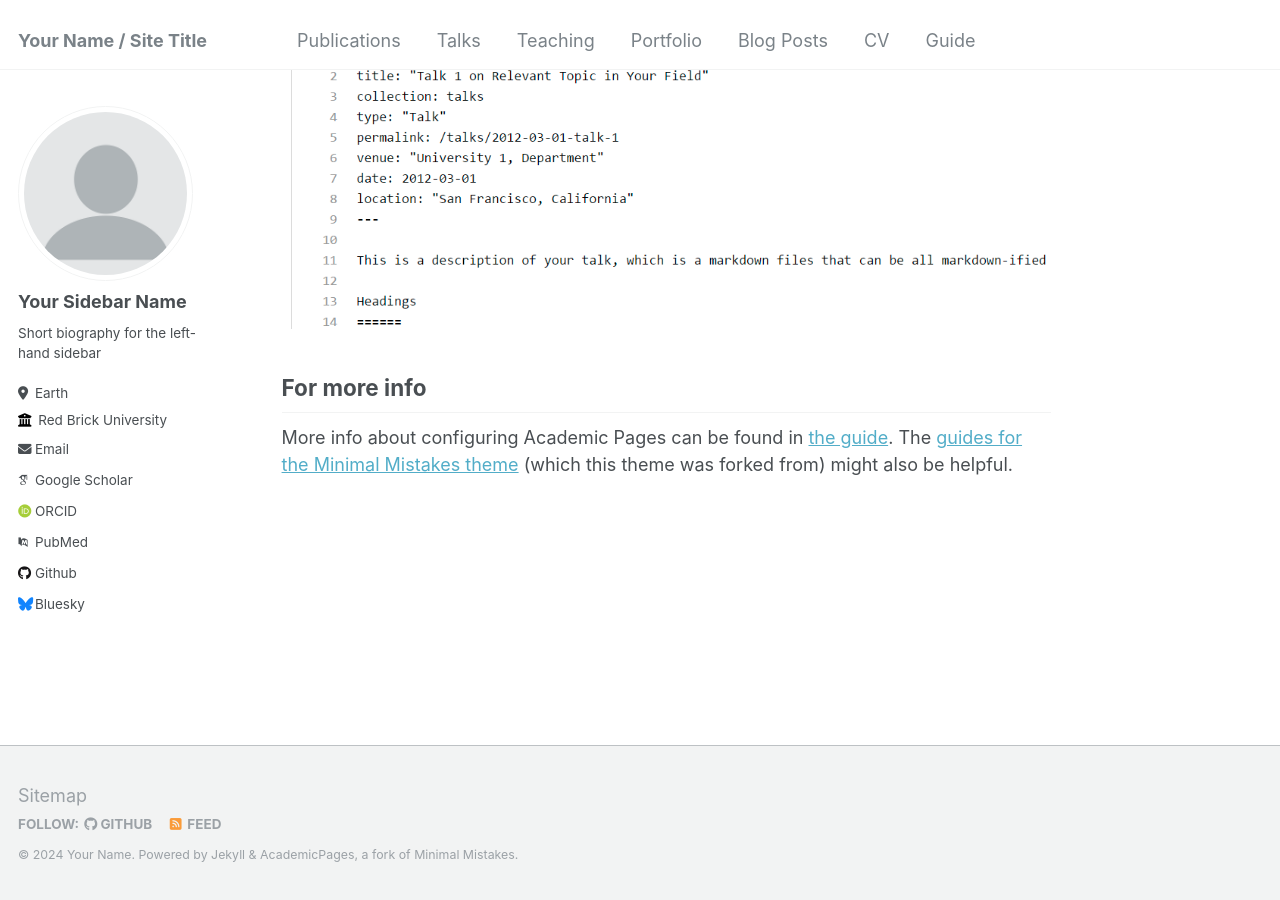
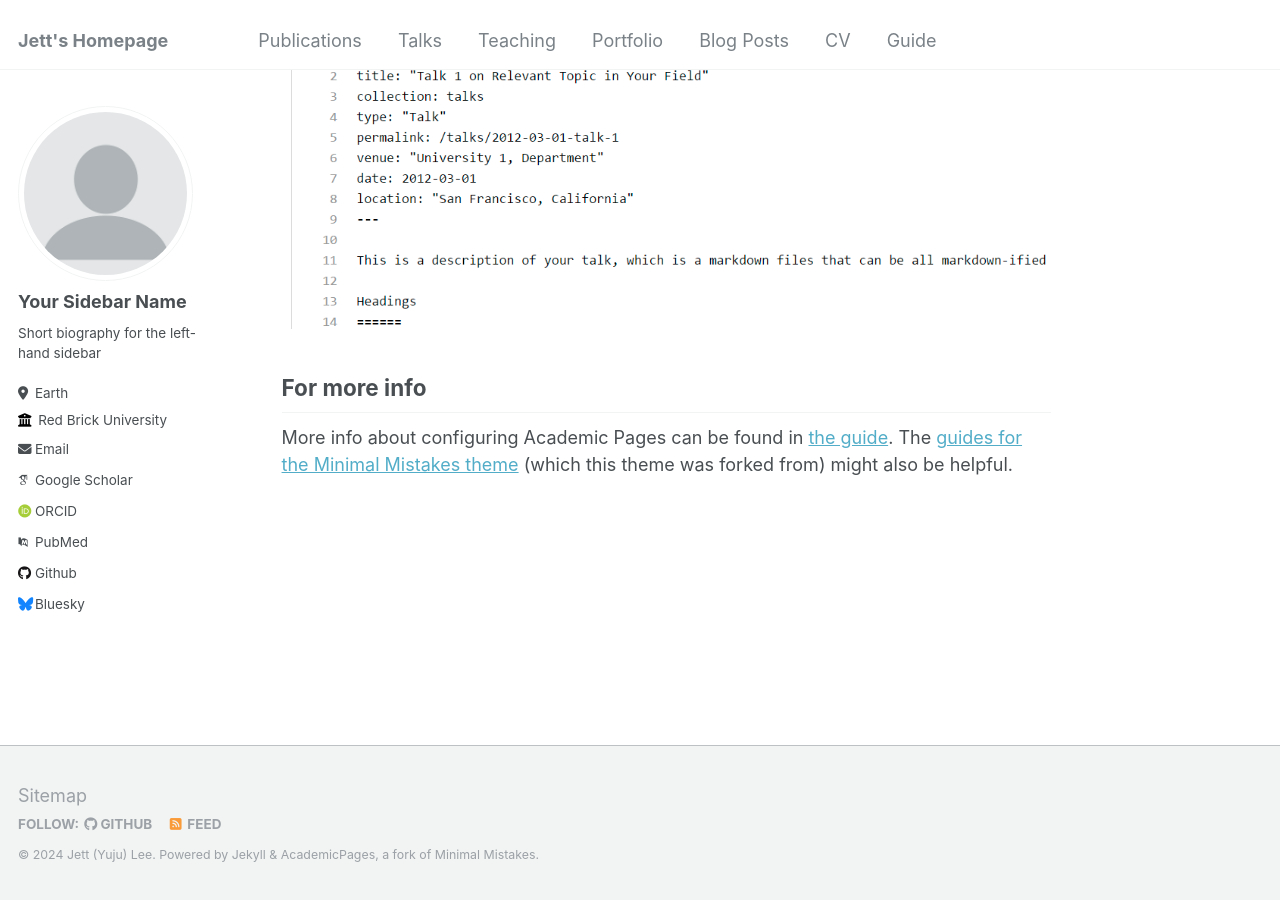
Before and after one commit to yujulee/yujulee.github.io, a Jekyll site: the page built from _pages/about.md, in a window 1280 px wide and 900 px high, scrolled down 2660 px. Built offline with Jekyll 4.4.1, drawn with Linux system fonts in a browser that asks for light colours; some web fonts are replaced.

Commit message:
Update _config.yml

```diff
--- a/_config.yml
+++ b/_config.yml
@@ -8,13 +8,13 @@
 
 # Basic Site Settings
 locale                   : "en-US"
-title                    : "Your Name / Site Title"
+title                    : "Jett's Homepage"
 title_separator          : "-"
-name                     : &name "Your Name"
+name                     : &name "Jett (Yuju) Lee"
 description              : &description "personal description"
-url                      : https://academicpages.github.io # the base hostname & protocol for your site e.g. "https://mmistakes.github.io"
+url                      : https://yujulee.github.io # the base hostname & protocol for your site e.g. "https://mmistakes.github.io"
 baseurl                  : "" # the subpath of your site, e.g. "/blog"
-repository               : "academicpages/academicpages.github.io"
+repository               : "yujulee/yujulee.github.io"
 
 # Site Author - The following control what appear as part of the author content on the side bar.
 #               If a field is blank the icon and link will not appear, otherwise it will be shown.
```
